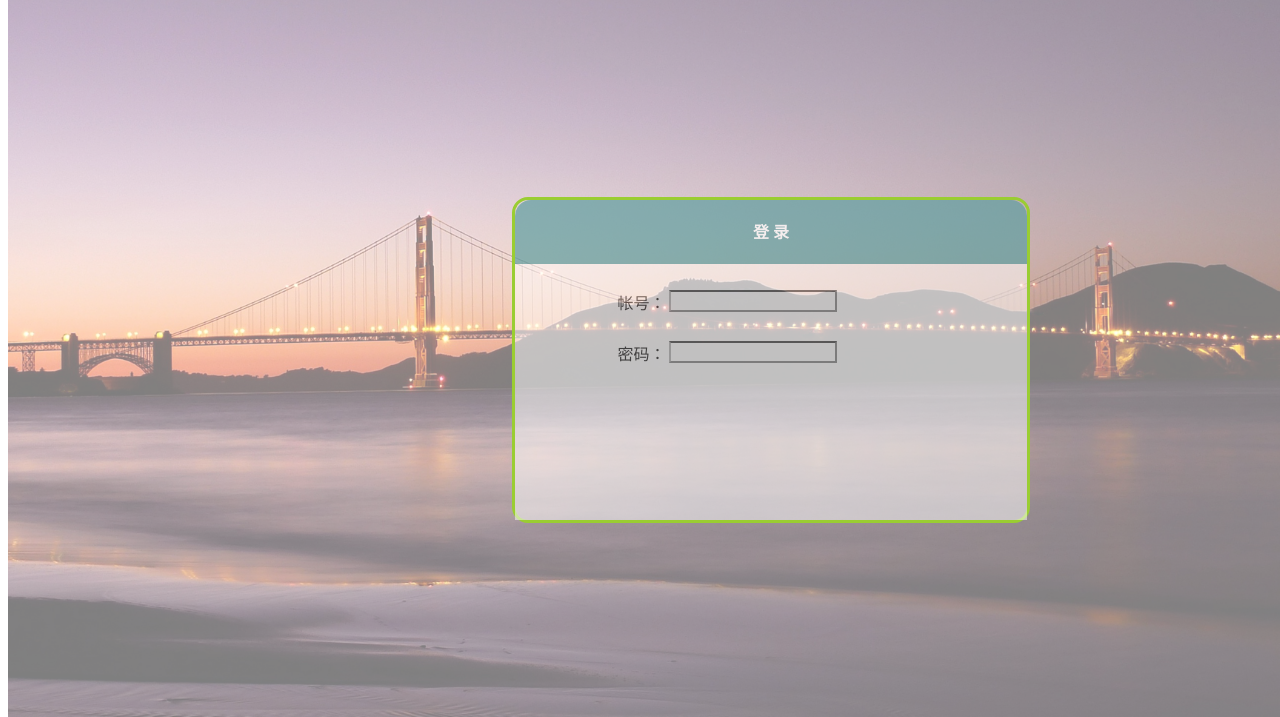
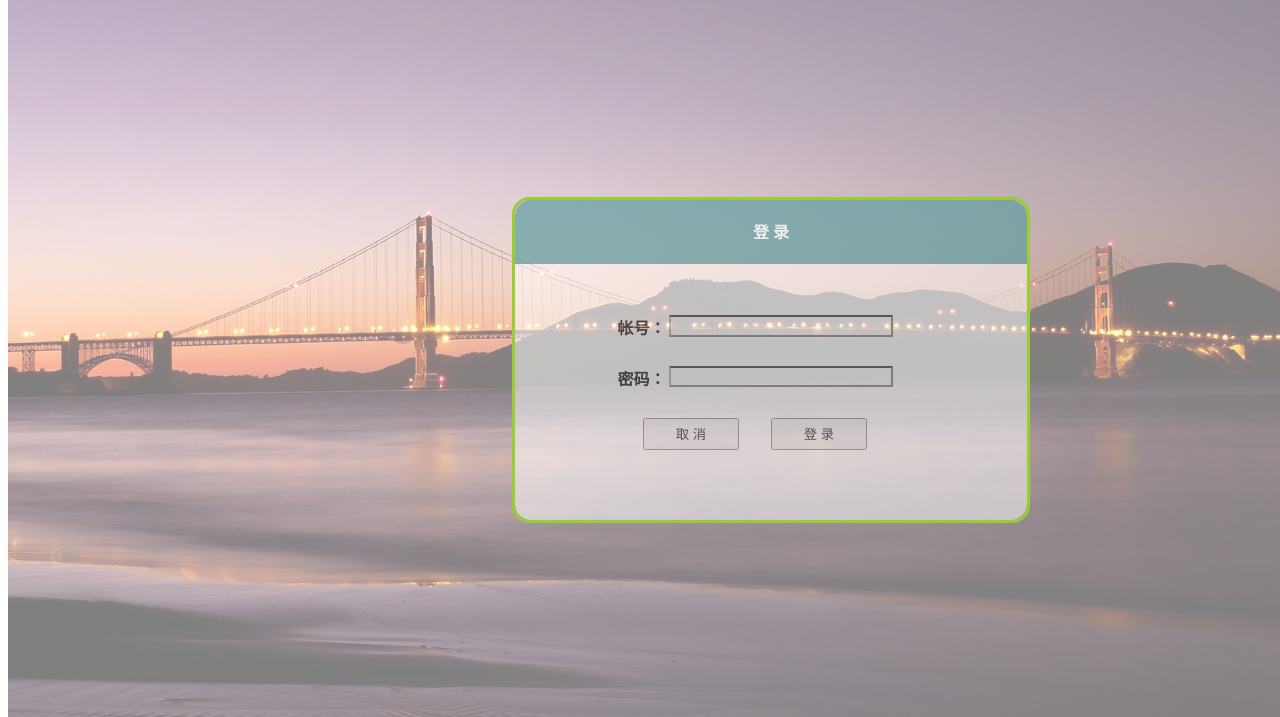
Before and after one commit to caylee4me/myweb, a plain HTML site: page myweb/login.html in a window 1280 px wide. Shown: the part 83-800 px from the top of the page. Drawn offline with Linux system fonts and the light colour scheme.

Commit message:
大致完成测试用的WEB页面

```diff
--- a/myweb/login.css
+++ b/myweb/login.css
@@ -11,7 +11,7 @@ body{
 /*背景*/
 .background{
     position: fixed;
-    background-image: url('./images/2.jpg');
+    background-image: url('/images/2.jpg');
     background-attachment: scroll;
     background-clip: border-box;
     background-repeat: no-repeat;
@@ -26,7 +26,7 @@ body{
 .header{
     position: relative;
     width: 100%;
-    height: 4.5rem;   /* em取的是父级的字体大小为基本单位，如body字体为16px,3em即3×16=48px */
+    height: 3rem;   /* em取的是父级的字体大小为基本单位，如body字体为16px,3em即3×16=48px */
     margin: 0rem;   /*rem取的是根元素的字体大小为基本单位，根元素即HTML元素*/
     background-color: aqua;
 }
@@ -51,15 +51,17 @@ body{
     left: 46%;
     top: 20%;
 }
+/*顶栏标题*/
 .header .title{
     color: black;
     position: absolute;
     top: 1rem;
     left: 50%;
     font-weight: 1000;
-    font-size: 2rem;
+    font-size: 1rem;
 }
 
+/*登录框*/
 .loginForm{
     position: fixed;
     top: 35%;
@@ -67,11 +69,12 @@ body{
     width: 32rem;
     height: 20rem;
     background: transparent;
-    color: white;
+    color: transparent;
     border-color: yellowgreen;
     border-style: solid;
-    border-radius: 1rem;
+    border-radius: 1.1rem;
 }
+/*登录框顶栏*/
 .loginForm .head{
     position: absolute;
     top: 0;
@@ -82,6 +85,7 @@ body{
     border-top-left-radius: 1rem;
     border-top-right-radius: 1rem;
 }
+/*登录框顶栏标题*/
 .loginForm .head .title{
     position: absolute;
     width: 32rem;
@@ -92,6 +96,7 @@ body{
     font-weight: 1000;
     color: white;
 }
+/*登录框操作区域*/
 .loginForm .mainForm{
     position: absolute;
     bottom: 0;
@@ -99,36 +104,61 @@ body{
     height: 16rem;
     background-color: white;
     opacity: 0.5;
+    border-bottom-left-radius: 1rem;
+    border-bottom-right-radius: 1rem;
 }
+/*【帐号】*/
 .loginForm .mainForm .txtAccount{
     position: absolute;
     left: 20%;
-    top: 10%;
+    top: 20%;
     color: black;
     font-size: 1rem;
+    font-weight: 1000;
 }
-.loginForm .mainForm .txtPassword{
-    position: absolute;
-    left: 20%;
-    top: 30%;
-    color: black;
-    font-size: 1rem;
-}
+/*账号输入框*/
 .loginForm .mainForm .inputAccount{
     position: absolute;
     left: 30%;
-    top: 10%;
-    width: 10rem;
+    top: 20%;
+    width: 13.5rem;
     height: 1rem;
     border-left-color: white;
     border-top-color: gray;
 }
+/*【密码】*/
+.loginForm .mainForm .txtPassword{
+    position: absolute;
+    left: 20%;
+    top: 40%;
+    color: black;
+    font-size: 1rem;
+    font-weight: 1000;
+}
+/*密码输入框*/
 .loginForm .mainForm .inputPassword{
     position: absolute;
     left: 30%;
-    top: 30%;
-    width: 10rem;
-    height: 1rem;
+    top: 40%;
+    width: 13.5rem;
     border-left-color: white;
     border-top-color: gray;
 }
+/*登录按钮*/
+.loginForm .mainForm .btnSubmit{
+    position: absolute;
+    left: 50%;
+    top: 60%;
+    width: 6rem;
+    height: 2rem;
+}
+/*取消按钮*/
+.loginForm .mainForm .btnCancel{
+    position: absolute;
+    left: 25%;
+    top:60%;
+    widows: 6rem;
+    height: 2rem;
+    width: 6rem;
+    height: 2rem;
+}
--- a/myweb/login.html
+++ b/myweb/login.html
@@ -3,7 +3,7 @@
 <head>
     <meta charset="utf-8" />
     <title>登录</title>
-    <link href="./login.css" type="text/css" rel="stylesheet">
+    <link href="/login.css" type="text/css" rel="stylesheet">
 </head>
 
 <body>
@@ -30,6 +30,8 @@
             <label class="txtPassword">密码：</label>
             <input class="inputAccount">
             <input class="inputPassword">
+            <button class="btnSubmit">登 录</button>
+            <button class="btnCancel">取 消</button>
         </div>
     </div>
     <!--底栏-->
```
Also changed, not shown: myweb/readme.txt (deleted).
